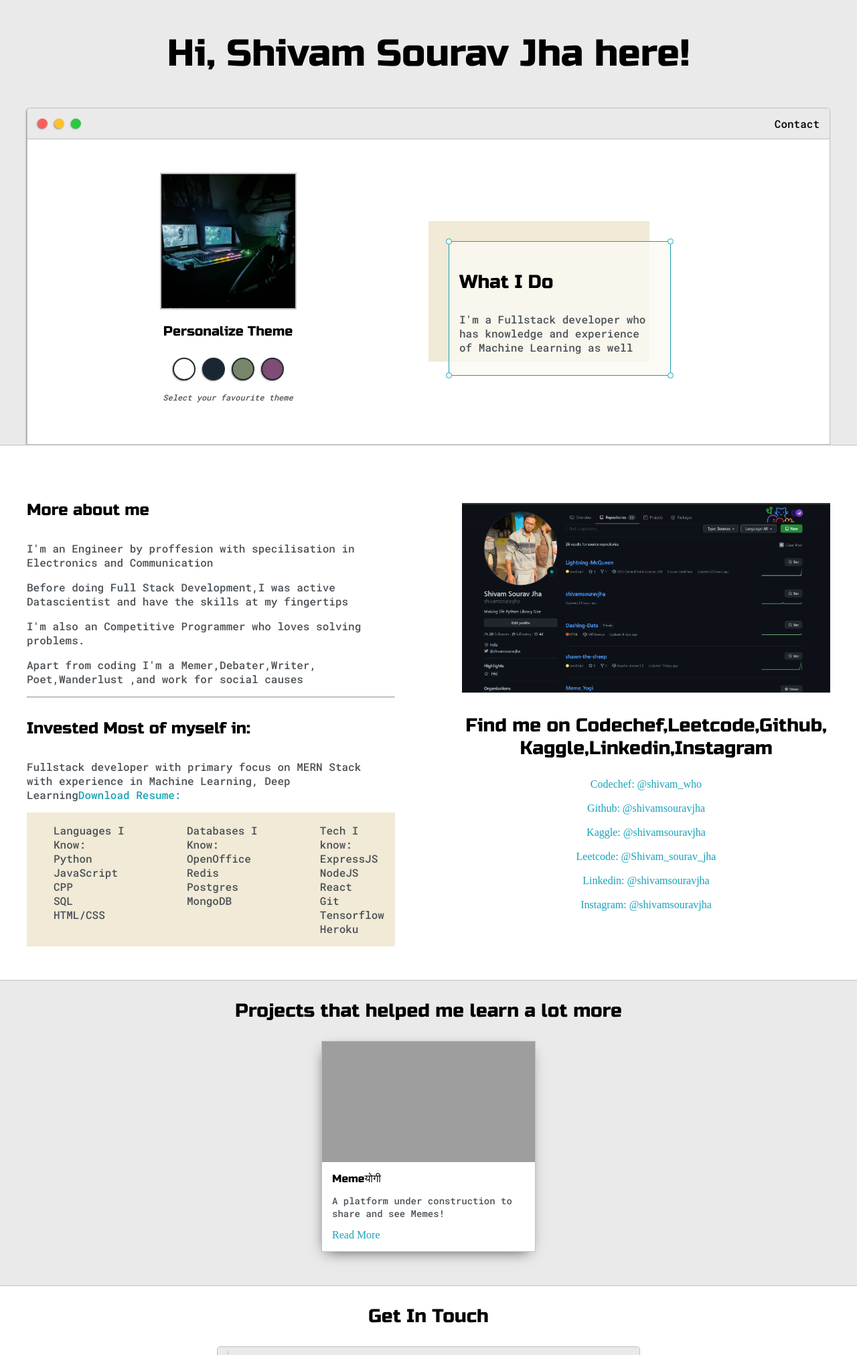
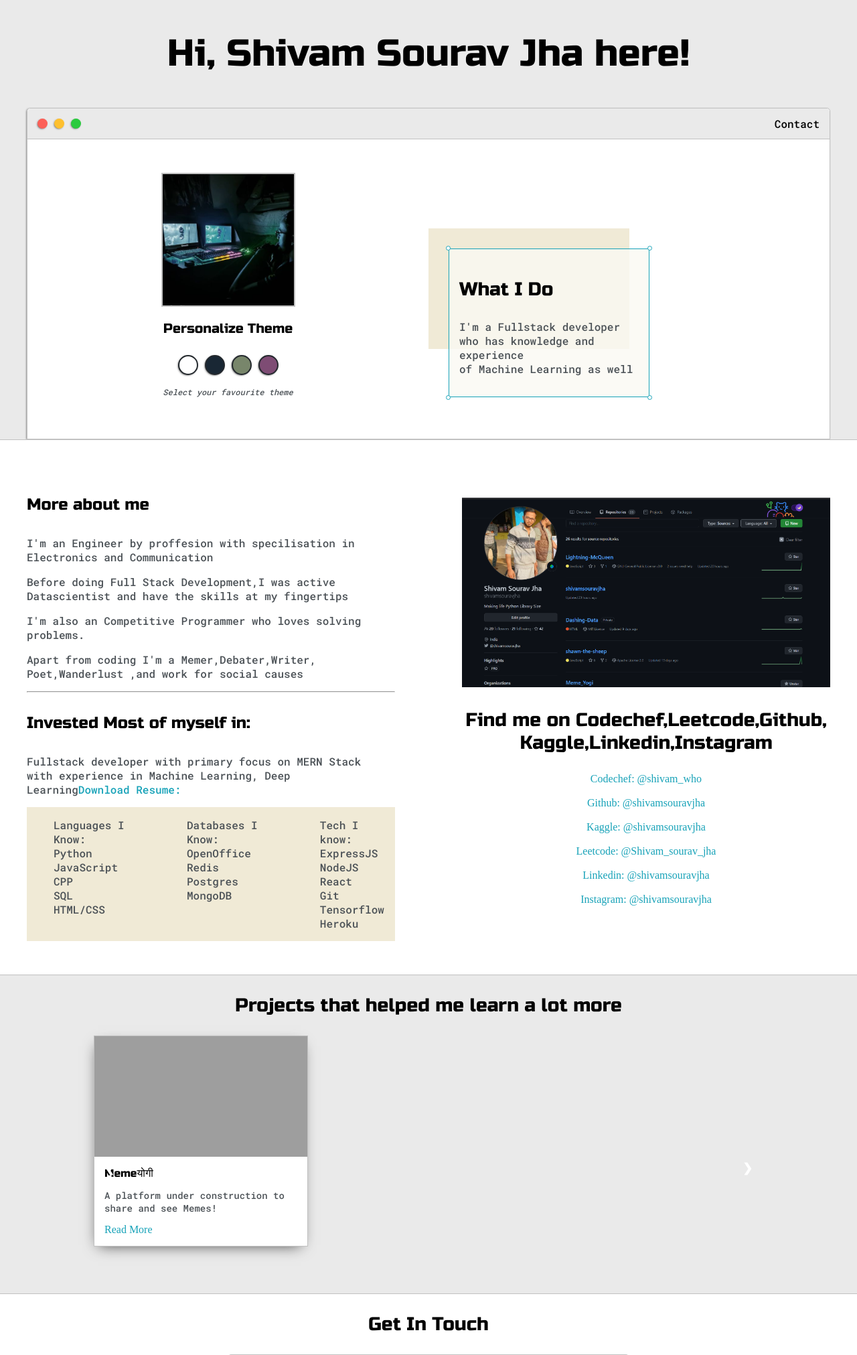
Before and after one commit to shivamsouravjha/Fort-of-poles, a PHP site: page /index.html in a window 1280 px wide. Shown: the top 2023 px of the page at 67% size. Run offline with PHP 8.4, Linux system fonts and the light colour scheme; some libraries are stand-ins or nearby versions; grey boxes are pictures that could not be loaded.

Commit message:
slide bar

```diff
--- a/default.css
+++ b/default.css
@@ -370,7 +370,43 @@ h6 { font-size: 16px;}
 	min-height: 100px;
 	font-size: 14px;
 }
+.slideshow-container {
+	max-width: 1000px;
+	position: relative;
+	margin: auto;
+}
+.prev, .next {
+	cursor: pointer;
+	position: absolute;
+	top: 50%;
+	width: auto;
+	margin-top: -22px;
+	padding: 16px;
+	color: white;
+	font-weight: bold;
+	font-size: 18px;
+	transition: 0.6s ease;
+	border-radius: 0 3px 3px 0;
+	user-select: none;
+  }
 
+  /* Position the "next button" to the right */
+  .next {
+	right: 0;
+	border-radius: 3px 0 0 3px;
+  }
+  * {box-sizing:border-box}
+
+  /* On hover, add a black background color with a little bit see-through */
+  .prev:hover, .next:hover {
+	background-color: rgba(0,0,0,0.8);
+  }
+  .fade {
+	-webkit-animation-name: fade;
+	-webkit-animation-duration: 1.5s;
+	animation-name: fade;
+	animation-duration: 1.5s;
+  }
 
 .input-field{
 	width: 100%;
--- a/index.html
+++ b/index.html
@@ -158,10 +158,10 @@
 		<div class="main-container">
 			<h3 style="text-align: center;">Projects that helped me learn a lot more</h3>
 
-			<div class="post-wrapper">
+			<div class="post-wrapper slideshow-container">
 
 				<div>
-					<div class="post">
+					<div class="post mySlides">
 						<img class="thumbnail" src="https://raw.githubusercontent.com/BitByte-TPC/Meme-Yogi/master/app/src/main/ic_launcher-playstore.png">
 						<div class="post-preview">
 							<h6 class="post-title">Memeयोगी</h6>
@@ -170,9 +170,8 @@
 						</div>
 					</div>
 				</div>
-				<!--
 				<div>
-					<div class="post">
+					<div class="post mySlides">
 						<img class="thumbnail" src="images/ecom.jpg">
 						<div class="post-preview">
 							<h6 class="post-title">Online Store - CoursePost Title</h6>
@@ -183,7 +182,7 @@
 				</div>
 
 				<div>
-					<div class="post">
+					<div class="post mySlides">
 						<img class="thumbnail" src="images/membership site.jpg">
 						<div class="post-preview">
 							<h6 class="post-title">Membership Website</h6>
@@ -191,9 +190,31 @@
 							<a href="post.html">Read More</a>
 						</div>
 					</div>
-				</div>-->
+				</div><div>
+					<div class="post mySlides ">
+						<img class="thumbnail" src="images/ecom.jpg">
+						<div class="post-preview">
+							<h6 class="post-title">Online Store - CoursePost Title</h6>
+							<p class="post-intro">Online store with paypal payments intergration and guest user shopping</p>
+							<a href="post.html">Read More</a>
+						</div>
+					</div>
+				</div>
 
+				<div>
+					<div class="post mySlides ">
+						<img class="thumbnail" src="images/membership site.jpg">
+						<div class="post-preview">
+							<h6 class="post-title">Membership Website</h6>
+							<p class="post-intro">Modulized guide for online courses with step by  step intructions</p>
+							<a href="post.html">Read More</a>
+						</div>
+					</div>
+				</div>
+				<a class="prev" onclick="plusSlides(-1)">&#10094;</a>
+  				<a class="next" onclick="plusSlides(1)">&#10095;</a>
 			</div>
+
 		</div>
 	</section>
 
--- a/script.js
+++ b/script.js
@@ -38,3 +38,31 @@ function setTheme(mode){
 
 	localStorage.setItem('theme', mode)
 }
+var slideIndex = 1;
+showSlides(slideIndex);
+
+// Next/previous controls
+function plusSlides(n) {
+  showSlides(slideIndex += n);
+}
+
+// Thumbnail image controls
+function currentSlide(n) {
+  showSlides(slideIndex = n);
+}
+
+function showSlides(n) {
+  var i;
+  var slides = document.getElementsByClassName("mySlides");
+  var dots = document.getElementsByClassName("dot");
+  if (n > slides.length) {slideIndex = 1}
+  if (n < 1) {slideIndex = slides.length}
+  for (i = 0; i < slides.length; i++) {
+      slides[i].style.display = "none";
+  }
+  for (i = 0; i < dots.length; i++) {
+      dots[i].className = dots[i].className.replace(" active", "");
+  }
+  slides[slideIndex-1].style.display = "block";
+  dots[slideIndex-1].className += " active";
+}
```
